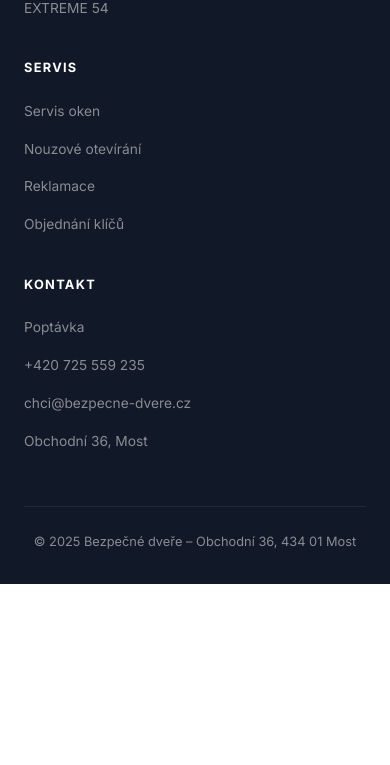
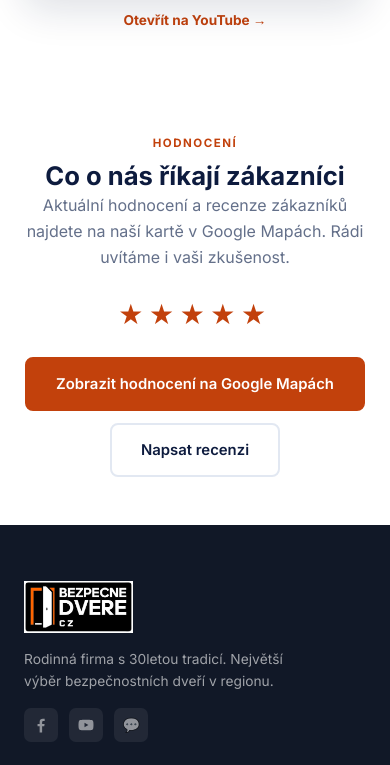
Before and after one commit to kucerazdenek78-jpg/bezpecne-dvere, a PHP site: page /poptavka.html in a window 390 px wide. Shown: the part 2909-3674 px from the top of the page. Before the commit the page ends 3493 px from the top, so only its background shows below. Run offline with PHP 8.4, Linux system fonts and the light colour scheme.

Commit message:
Menu: bez zalamování, hamburger od 1100 px, slabší rámeček loga; video a hodnocení i na stránce Kontakt (poptavka)
Co-Authored-By: Claude Sonnet 5.5 <noreply@anthropic.com>
Claude-Session: https://claude.ai/code/session_01ThQQGfC3QmduV3P828opDG

```diff
--- a/poptavka.html
+++ b/poptavka.html
@@ -280,6 +280,33 @@
 </section>
 
 <!-- FOOTER -->
+<!-- VIDEO VZORKOVNY -->
+<section class="tight" id="vzorkovna">
+  <div class="container" style="max-width:900px;text-align:center;">
+    <span class="section-label">Vzorkovna Most</span>
+    <h2>Přijďte si dveře vyzkoušet</h2>
+    <p class="section-subtitle" style="max-width:560px;margin:0 auto 1.5rem;">Vzorkovna Most, Obchodní 36. Dveře si prohlédnete naživo a poradíme vám s výběrem.</p>
+    <div class="yt-wide">
+      <iframe src="https://www.youtube-nocookie.com/embed/Eg0iccEatjQ" title="Vzorkovna Most, Obchodní 36" loading="lazy" allow="accelerometer; encrypted-media; gyroscope; picture-in-picture; web-share" referrerpolicy="strict-origin-when-cross-origin" allowfullscreen></iframe>
+    </div>
+    <a href="https://www.youtube.com/watch?v=Eg0iccEatjQ" target="_blank" rel="noopener" style="display:inline-block;margin-top:.6rem;font-size:.85rem;font-weight:700;color:var(--orange-text);">Otevřít na YouTube →</a>
+  </div>
+</section>
+
+<!-- HODNOCENÍ GOOGLE -->
+<section class="tight" id="hodnoceni">
+  <div class="container" style="max-width:760px;text-align:center;">
+    <span class="section-label">Hodnocení</span>
+    <h2>Co o nás říkají zákazníci</h2>
+    <p class="section-subtitle" style="max-width:560px;margin:0 auto 1.25rem;">Aktuální hodnocení a recenze zákazníků najdete na naší kartě v Google Mapách. Rádi uvítáme i vaši zkušenost.</p>
+    <div style="font-size:1.75rem;letter-spacing:.2em;color:var(--orange-text);margin-bottom:1.25rem;" aria-hidden="true">★★★★★</div>
+    <div class="social-buttons">
+      <a href="https://www.google.com/maps/place/?q=place_id:ChIJESw78t4hCkcRR1ygmiDY8ac" target="_blank" rel="noopener" class="btn btn-primary">Zobrazit hodnocení na Google Mapách</a>
+      <a href="https://search.google.com/local/writereview?placeid=ChIJESw78t4hCkcRR1ygmiDY8ac" target="_blank" rel="noopener" class="btn btn-outline">Napsat recenzi</a>
+    </div>
+  </div>
+</section>
+
 <footer>
   <div class="container">
     <div class="footer-grid">
--- a/style.css
+++ b/style.css
@@ -154,11 +154,19 @@ section.tight { padding: 3rem 0; }
 .nav-logo { align-self: flex-start; position: relative; z-index: 2; }
 .nav-logo-img {
   height: 104px; width: auto; display: block;
-  background: #fff; padding: 6px 12px 8px;
-  border-radius: 0 0 14px 14px;
-  box-shadow: 0 8px 22px rgba(10,22,40,0.22);
+  background: #fff; padding: 3px 6px 4px;
+  border-radius: 0 0 10px 10px;
+  box-shadow: 0 6px 16px rgba(10,22,40,0.18);
 }
-@media (max-width: 900px) { .nav-logo-img { height: 86px; padding: 4px 8px 6px; } }
+@media (max-width: 900px) { .nav-logo-img { height: 86px; padding: 2px 4px 3px; } }
+/* menu se nesmí lámat do více řádků */
+.nav-tel { white-space: nowrap; flex-shrink: 0; margin-left: 1rem; }
+.nav-inner .btn { white-space: nowrap; flex-shrink: 0; }
+.nav-inner { gap: 1rem; }
+.nav-menu { min-width: 0; }
+@media (max-width: 1240px) { .nav-link { padding: 0.5rem 0.6rem; font-size: 0.84rem; } .nav-tel { font-size: 0.8rem; } }
+@media (max-width: 1240px) { .nav-tel { display: none; } }
+
 .footer-logo-img { height: 52px; width: auto; display: block; margin-bottom: 1rem; }
 
 .nav-menu {
@@ -649,3 +657,6 @@ footer p { color: rgba(255,255,255,0.6); }
 .yt-short iframe { position:absolute; inset:0; width:100%; height:100%; border:0; }
 .yt-wide { position:relative; width:100%; aspect-ratio:16/9; border-radius:var(--radius-lg); overflow:hidden; background:#000; box-shadow:var(--shadow-lg); }
 .yt-wide iframe { position:absolute; inset:0; width:100%; height:100%; border:0; }
+
+/* hamburger už od 1100 px (velké logo + 6 položek se vedle sebe nevejde) */
+@media (max-width: 1100px) { .nav-menu { display: none; } .nav-toggle { display: flex; } .navbar.open .nav-menu { display: flex; } }
```
